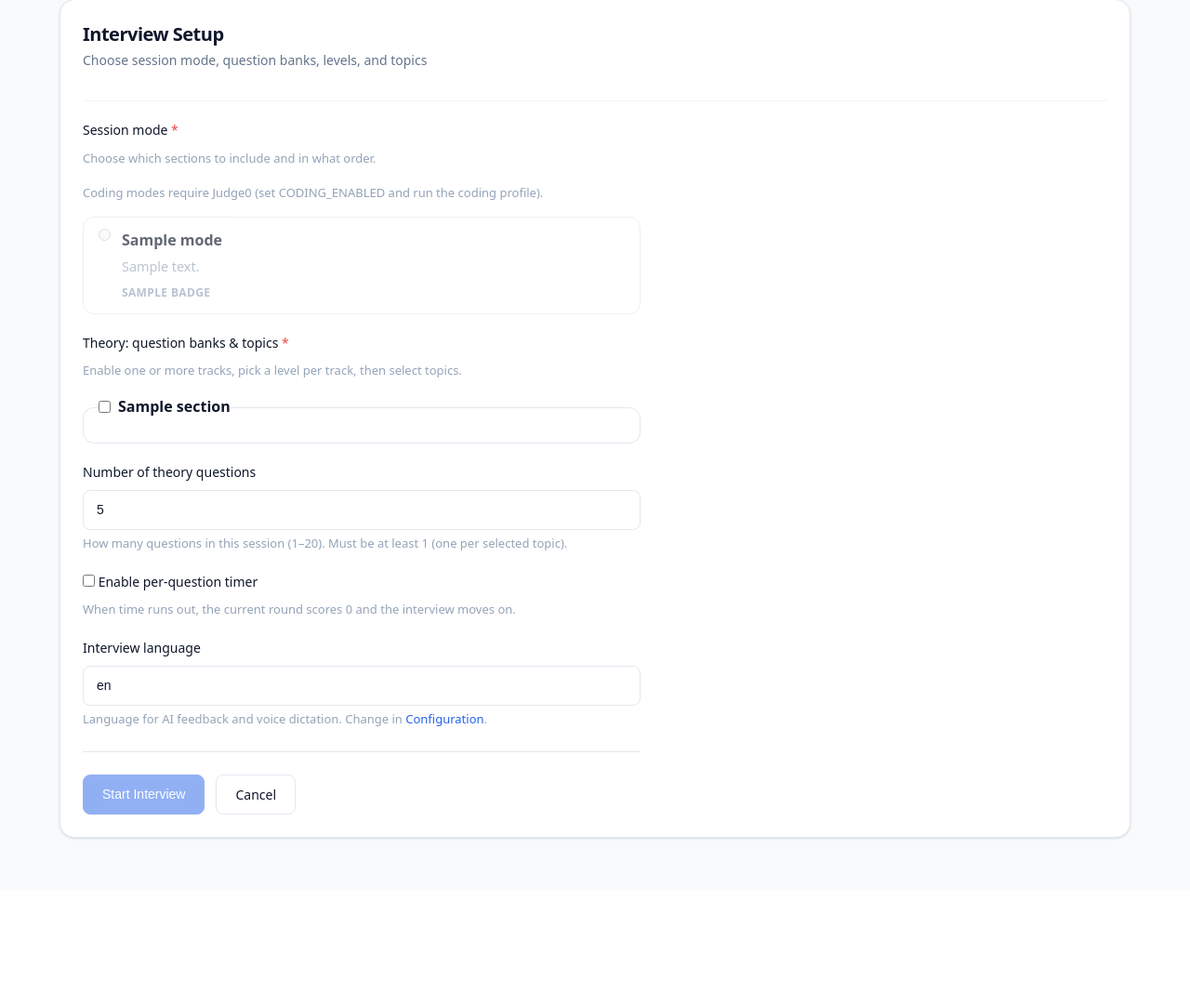
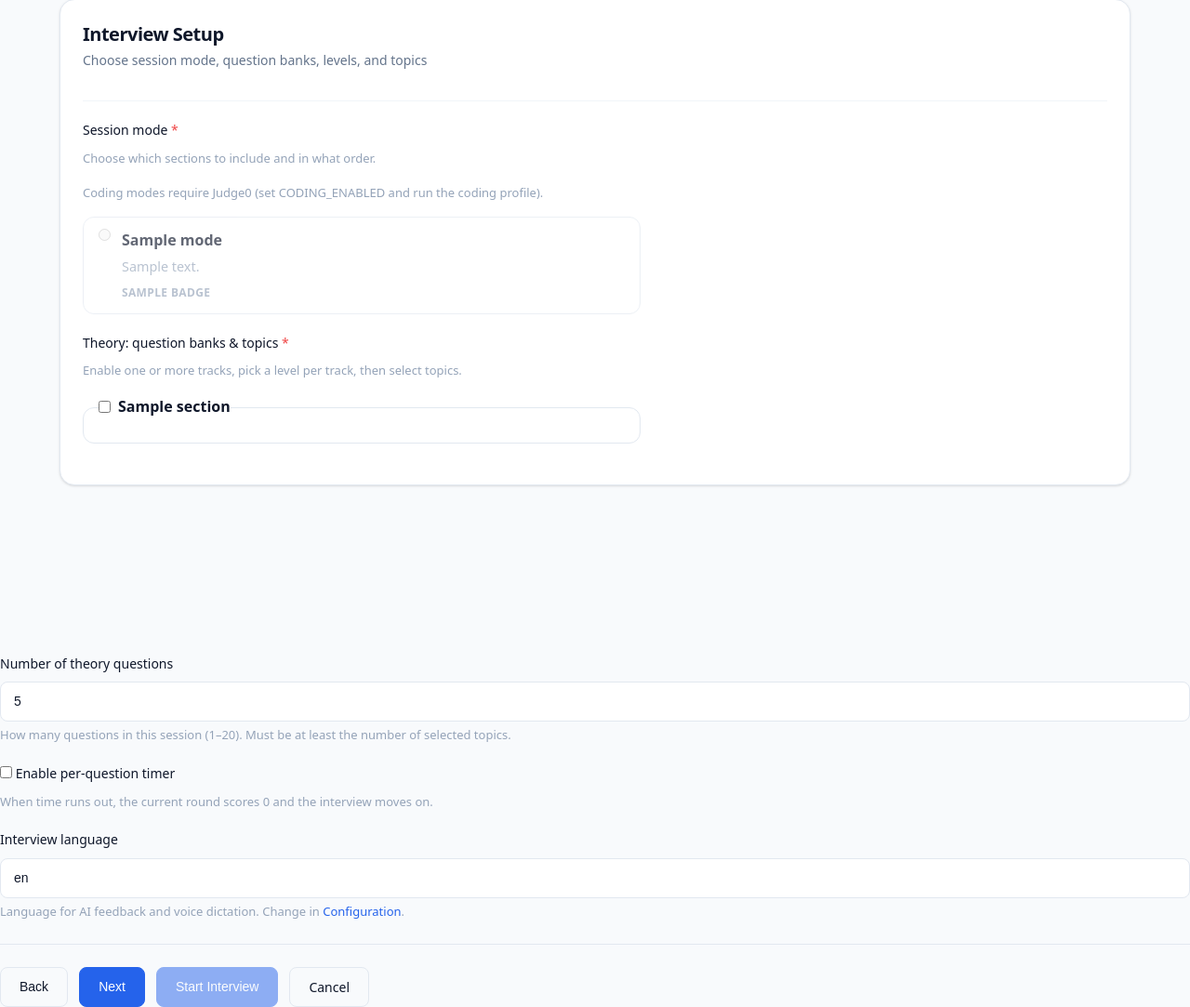
Before and after one commit to GrillKit/grillkit, a FastAPI app: template templates/setup.html in a window 1280 px wide. Shown: the part 97-1180 px from the top of the page at 93% size. Before the commit the page ends 1000 px from the top, so only its background shows below. Run offline with FastAPI, Linux system fonts and the light colour scheme; the template is opened without the code that fills it: most values are stand-ins (such as "Sample title", 1, 10 or a date in 2020); parts of the project's set-up code (start-up, migrations or seed data) failed here and were passed over.

Commit message:
Features/add coding section and refactor theory (#21)
* feat(session): add theory and coding sections with multi-phase orchestration

Refactor interview into a session shell with dedicated theory and coding
modules, selection spec v2, phase orchestration, merged evaluation, and
results/review pages. Includes Judge0 coding runner, Alembic migrations,
setup and UI updates, and expanded test coverage.

* fix typing

* fix typing

* fixed tests

* fix ruff

* fix test

* update setup flow

```diff
--- a/templates/setup.html
+++ b/templates/setup.html
@@ -65,6 +65,28 @@
                             <input type="checkbox" class="track-enable" data-track="{{ section.slug }}">
                             {{ section.label }}
                         </label>
+                        {% endfor %}
+                    </div>
+                </div>
+            </div>
+
+            <div class="setup-wizard-step" data-wizard-step="theory" hidden>
+                <div class="form-group">
+                    <p class="form-label form-label-required">Theory: question banks &amp; topics</p>
+                    <p class="form-hint">Enable one or more tracks, pick a level per track, then select topics.</p>
+
+                    {% if not track_sections %}
+                    <p class="form-hint">No question banks found.</p>
+                    {% endif %}
+
+                    <div class="setup-track-sections" id="track-sections">
+                        {% for section in track_sections %}
+                        <fieldset class="setup-track-block theory-track-block" data-track="{{ section.slug }}">
+                            <legend class="setup-track-legend">
+                                <label class="setup-track-toggle">
+                                    <input type="checkbox" class="track-enable" data-track="{{ section.slug }}">
+                                    {{ section.label }}
+                                </label>
                             </legend>
                             <div class="setup-track-body" hidden>
                                 <div class="form-group">
@@ -92,6 +114,33 @@
                     </div>
                 </div>
 
+                <div class="form-group">
+                    <label for="question_count" class="form-label">Number of theory questions</label>
+                    <input type="number" name="question_count" id="question_count"
+                           class="form-control" value="5" min="{{ min_question_count | default(1) }}" max="20">
+                    <p class="form-hint" id="question-count-hint">
+                        How many questions in this session (1–20). Must be at least the number of selected topics.
+                    </p>
+                </div>
+
+                <div class="form-group">
+                    <label class="form-label">
+                        <input type="checkbox" name="enable_question_timer" id="enable_question_timer"
+                               value="on">
+                        Enable per-question timer
+                    </label>
+                    <p class="form-hint">When time runs out, the current round scores 0 and the interview moves on.</p>
+                </div>
+
+                <div class="form-group" id="question-timer-minutes-group" hidden>
+                    <label for="question_time_minutes" class="form-label">Minutes per question round</label>
+                    <input type="number" name="question_time_minutes" id="question_time_minutes"
+                           class="form-control" value="3" min="1" max="60">
+                    <p class="form-hint">Applies to each main question and each AI follow-up (1–60).</p>
+                </div>
+            </div>
+        </div>
+
         <div class="form-group" id="theory-count-panel">
             <label for="question_count" class="form-label">Number of theory questions</label>
             <input type="number" name="question_count" id="question_count"
@@ -110,11 +159,12 @@
             <p class="form-hint">When time runs out, the current round scores 0 and the interview moves on.</p>
         </div>
 
-        <div class="form-group" id="question-timer-minutes-group" hidden>
-            <label for="question_time_minutes" class="form-label">Minutes per question round</label>
-            <input type="number" name="question_time_minutes" id="question_time_minutes"
-                   class="form-control" value="3" min="1" max="60">
-            <p class="form-hint">Applies to each main question and each AI follow-up (1–60).</p>
+            <div class="setup-wizard-step" data-wizard-step="review" hidden>
+                <div class="form-group">
+                    <p class="form-label">Review your settings</p>
+                    <p class="form-hint">Confirm everything looks right, then start the interview.</p>
+                    <div id="setup-review-summary" class="setup-review-summary"></div>
+                </div>
             </div>
 
         <div class="form-group" id="coding-setup-panel" hidden>
@@ -193,11 +243,14 @@
 
         <div class="divider"></div>
 
-        <div class="button-group">
-            <button type="submit" class="btn btn-primary" id="setup-submit" disabled>Start Interview</button>
+            <div class="button-group setup-wizard-nav">
+                <button type="button" class="btn btn-outline" id="setup-wizard-back" hidden>Back</button>
+                <button type="button" class="btn btn-primary" id="setup-wizard-next">Next</button>
+                <button type="submit" class="btn btn-primary" id="setup-submit" hidden>Start Interview</button>
                 <a href="/" class="btn btn-outline">Cancel</a>
             </div>
         </form>
+    </div>
 </div>
 {% endblock %}
 
```
Lines whose indentation alone changed are shown as unchanged.
